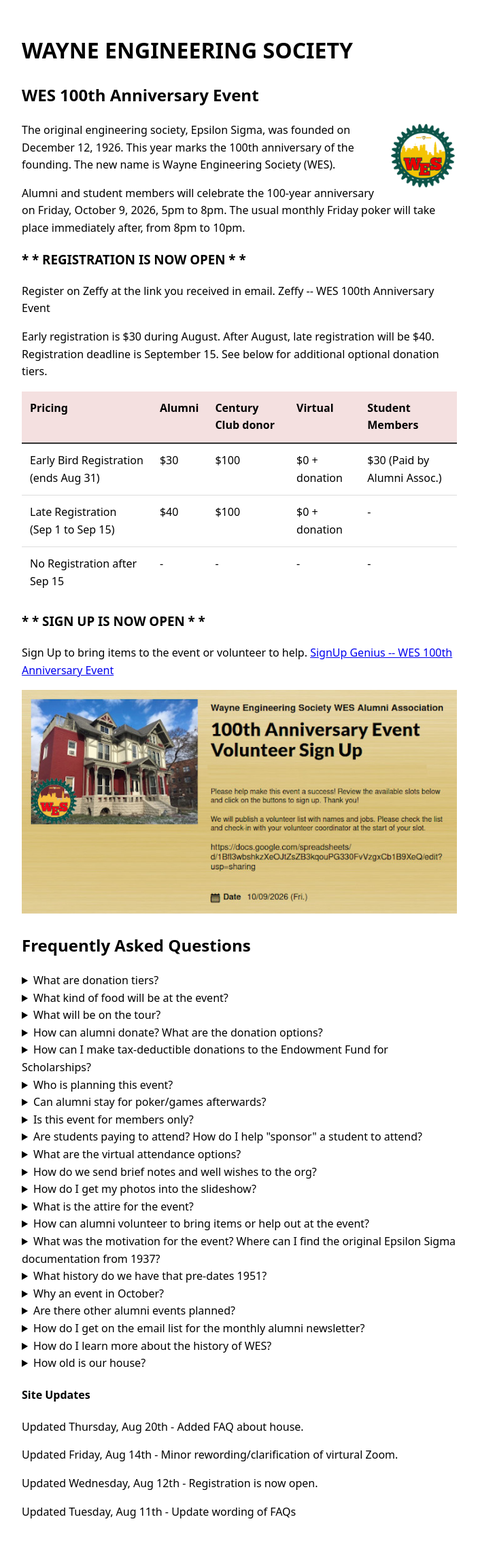
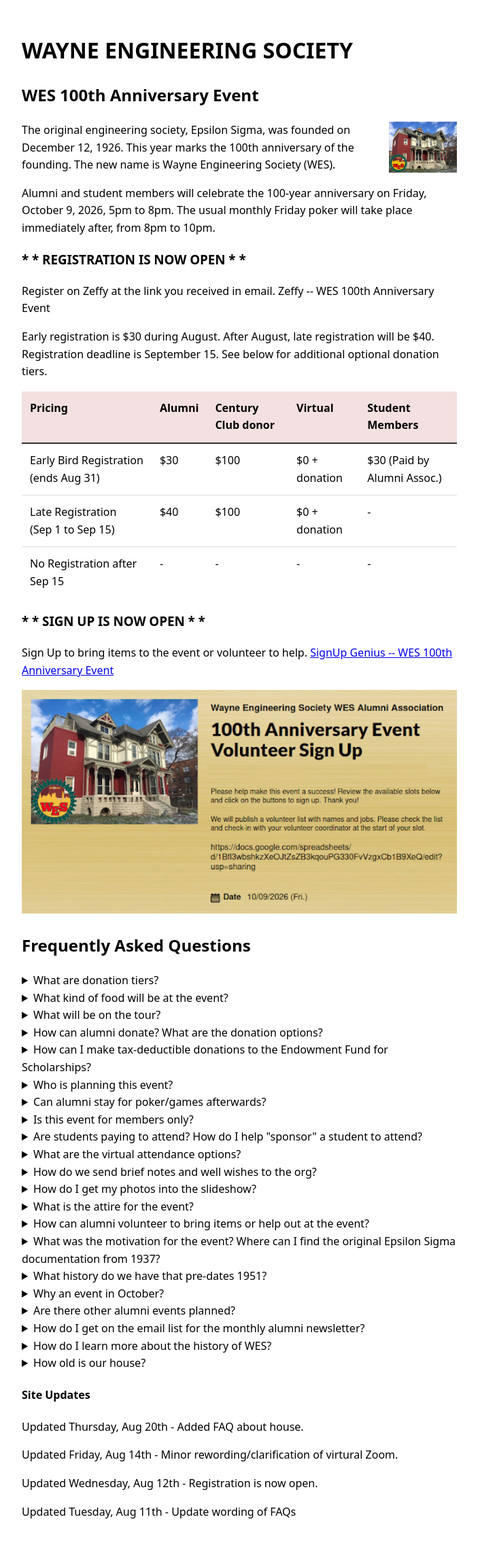
Before and after one commit to mciechanumich/WES100, a Jekyll site: the page built from docs/index.html, in a window 1280 px wide. Shown: the whole page at 68% size, without its empty margins (288-991 px from the left). Built offline with Jekyll 4.4.1, drawn with Linux system fonts in a browser that asks for light colours.

Commit message:
feat: WES logo replaced with house with WES

```diff
--- a/docs/index.html
+++ b/docs/index.html
@@ -7,7 +7,11 @@
 <div class="wrap-container">
 
 
+<!--
+
   <img src="images/WESlogo.png" alt="WES log" class="right-img" width=100>
+-->
+  <img src="images/house_front_with_WES.jpg" alt="WES log" class="right-img" width=100>
 <div>
   <p>
     The original engineering society, Epsilon Sigma, was founded on December 12, 1926. This year marks the 100th anniversary of the founding. The new name is Wayne Engineering Society (WES).
```
Also changed, not shown: docs/images/house_front_with_WES.jpg (added).
